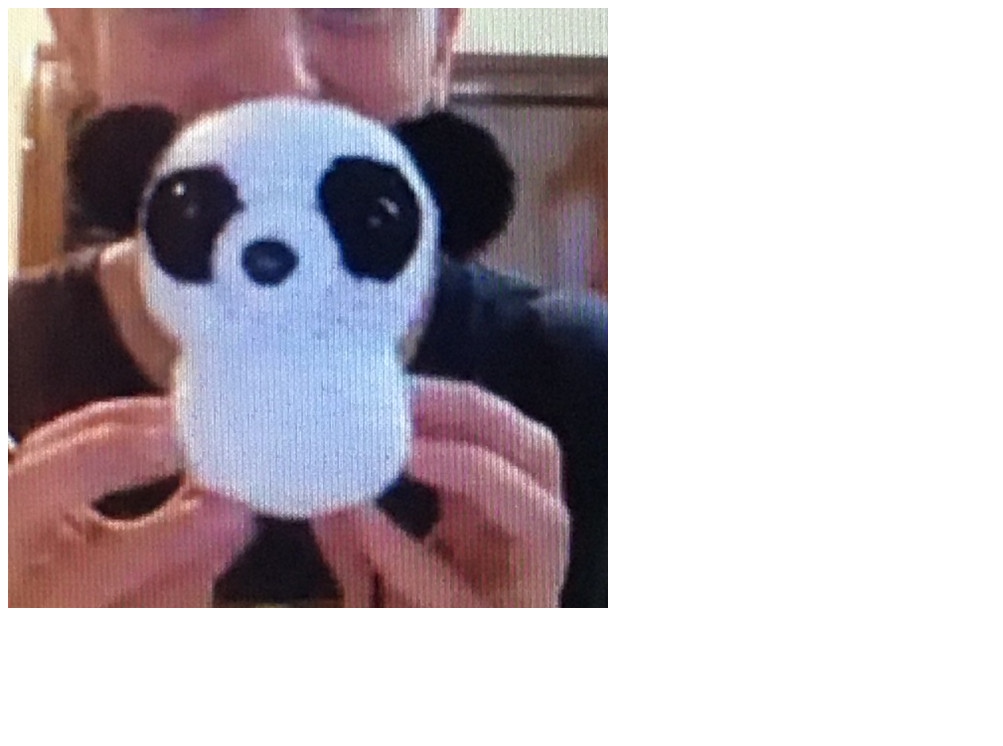
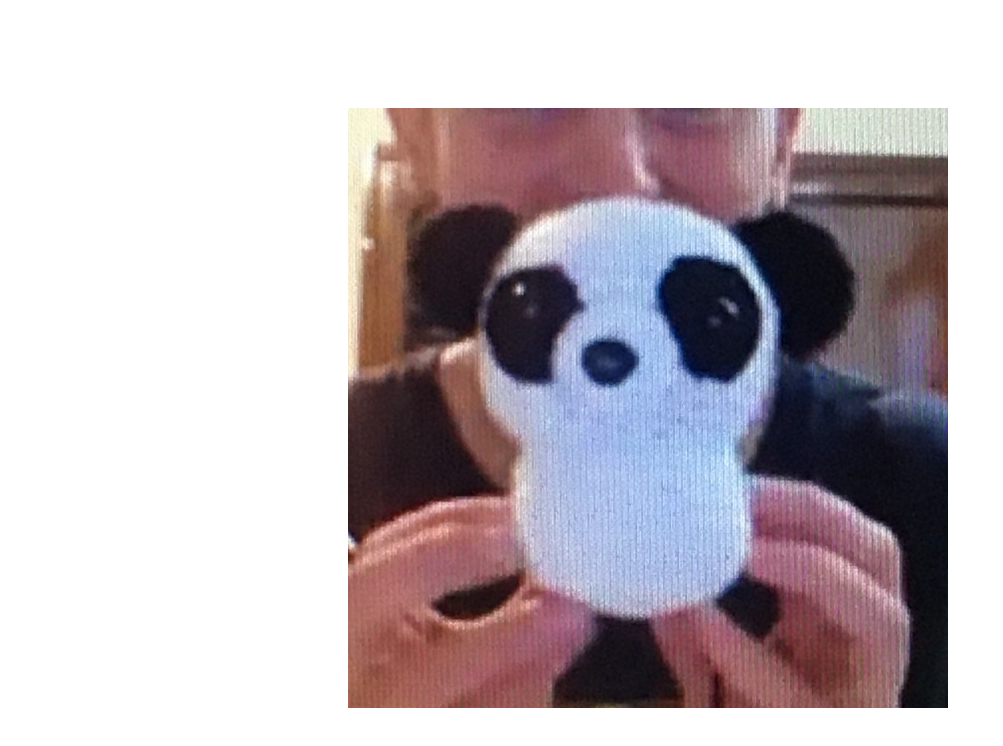
Before and after one commit to WillForan/PandaSite, a plain HTML site: page index.html in a window 1280 px wide. Shown: the whole page, without its empty margins (0-1003 px from the left). Drawn offline with Linux system fonts and the light colour scheme.

Commit message:
✨ center image as bg; marquee

```diff
--- a/index.html
+++ b/index.html
@@ -5,10 +5,21 @@
       <meta name="viewport" content="width=device-width" />
       <title>PandaBongz</title>
       <style type="text/css" media="screen">
-         img {align: center; vertical-align: center;}
+         html,body,#bg {
+            /* square image size */
+            width: 100%;
+            height: 100%;
+         }
+         #bg {
+            min-height: 600px;
+            min-width: 600px;
+            background: url('img/panda.jpg') no-repeat 0 0;
+            background-position: center;
+         }
       </style>
    </head>
    <body>
-      <img src="img/panda.jpg" alt="panda"/>
+      <div id=bg>
+         <marquee>PandaBongz.com</marquee></div>
    </body>
 </html>
```
